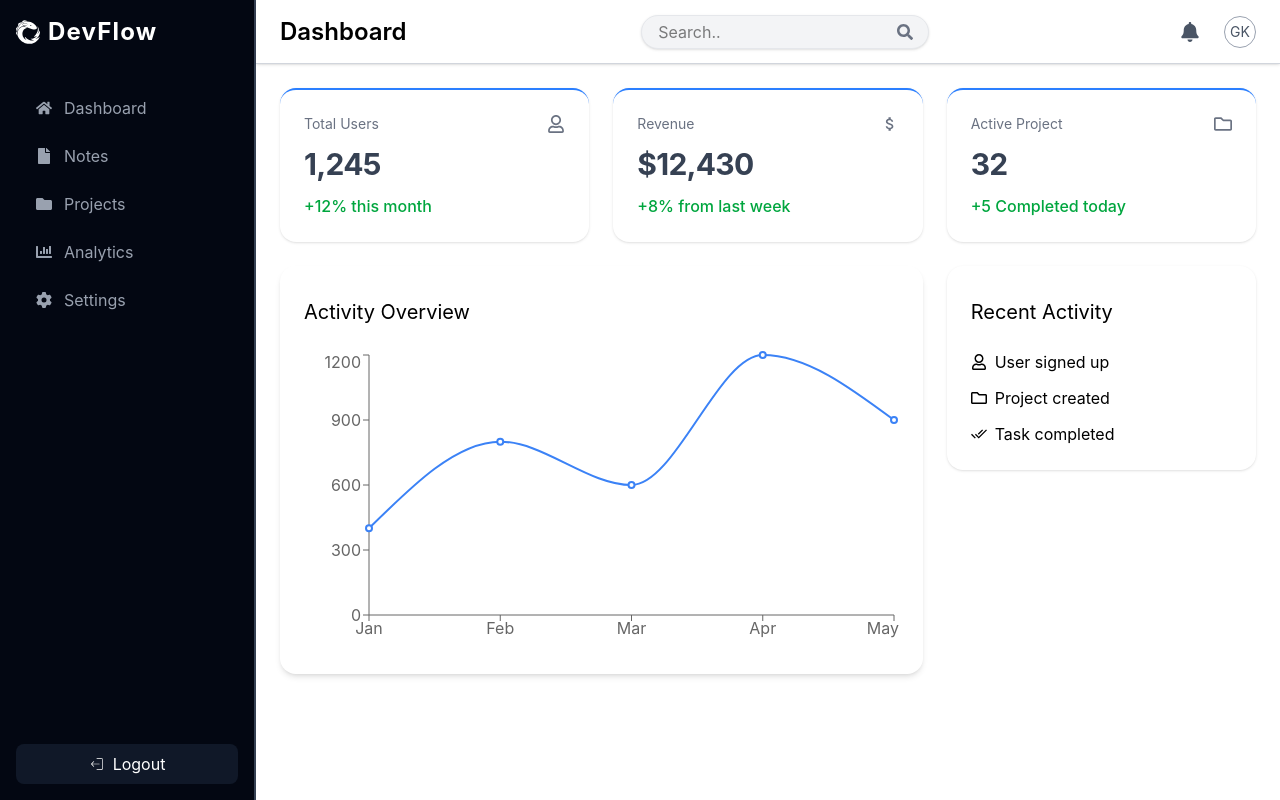
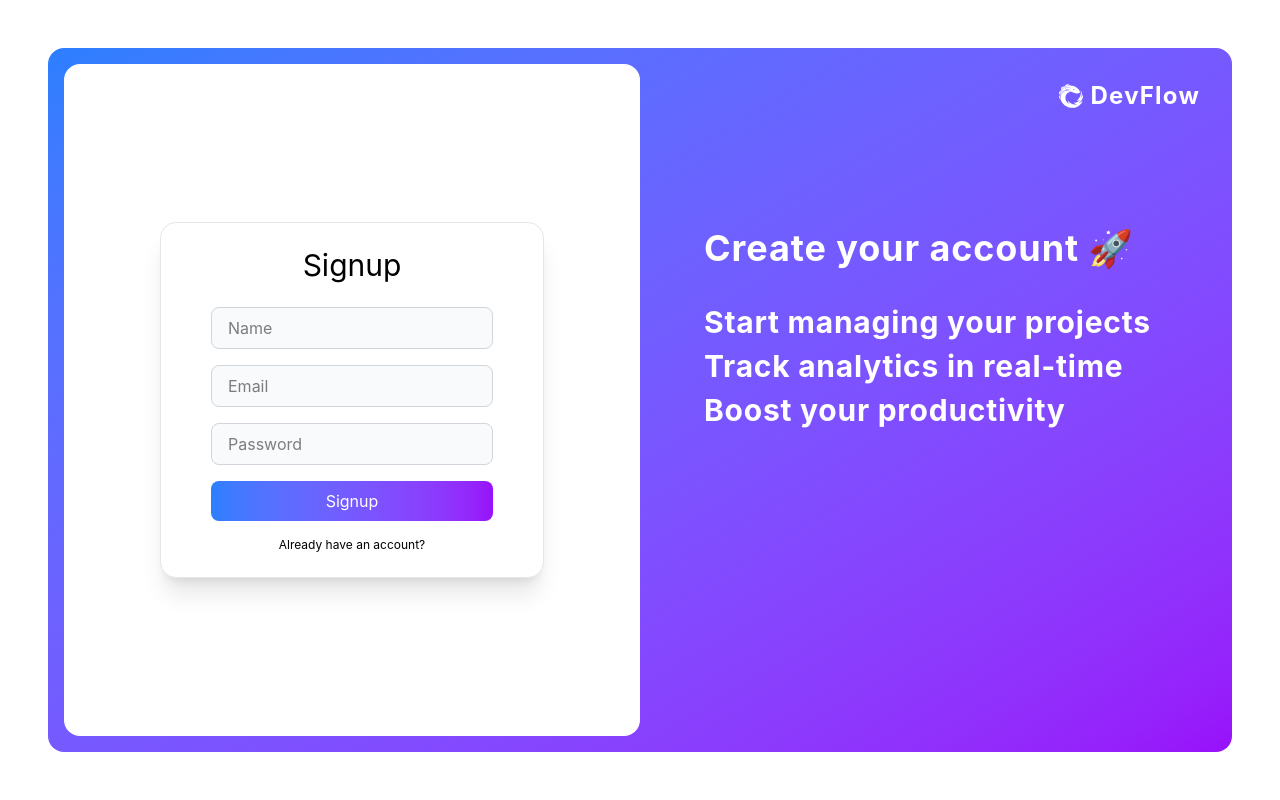
Before and after one commit to Gagankaushal143/Dashboard-SaaS, a React (Vite) app in the folder SaaS-Dashboard Frontend/: page / in a window 1280 px wide. Built offline with nearby package versions, Linux system fonts and the light colour scheme.

Commit message:
Added Login Signup

```diff
--- a/SaaS-Dashboard Frontend/src/App.jsx
+++ b/SaaS-Dashboard Frontend/src/App.jsx
@@ -1,11 +1,15 @@
 import './App.css'
 import { MainLayout } from "./layouts/MainLayout"
+import { Login } from "./pages/Login"
+import { Signup } from "./pages/Signup"
 
 function App() {
 
   return (
     <>
-      <MainLayout />
+      {/* <MainLayout /> */}
+      {/* <Login /> */}
+      <Signup />
     </>
   )
 }
--- /dev/null
+++ b/SaaS-Dashboard Frontend/src/pages/Login.jsx
@@ -0,0 +1,43 @@
+import { SiReactivex } from "react-icons/si";
+
+
+
+export const Login = () => {
+  return (
+    <div className="flex h-screen">
+
+        {/* Left side */}
+        <div className="w-1/2 bg-linear-to-br from-blue-500 to-purple-600 ">
+            <div className="flex justify-center mt-8 flex-col">
+                <h1 className="text-2xl text-white font-bold tracking-wider flex items-center gap-2 cursor-pointer px-8"><SiReactivex />DevFlow</h1>
+                <div className=" mt-40 text-white font-bold px-10 space-y-4 text-center">
+                    <p className="tracking-wide text-4xl leading-tight">
+                    Manage your projects smarter
+                    </p>
+                    <p className="tracking-wide text-4xl">
+                    Track growth, users, and analytics in one place
+                    </p>
+                </div>
+            </div>
+        </div>
+
+
+        {/* Right side  */}
+        <div className="w-1/2 flex items-center justify-center">
+            <div className="flex flex-col bg-white items-center justify-center p-6 rounded-2xl shadow-xl w-96 border border-gray-200 ">
+                <h1 className="text-3xl pb-6">Login</h1>
+                <div className="flex flex-col space-y-4">
+                    <input type="text" placeholder="Email" className="w-full border transition duration-200 bg-gray-50 focus:bg-white border-gray-300 rounded-lg px-4 py-2 focus:outline-none focus:ring-1 focus:ring-blue-500"/>
+                    <input type="text" placeholder="Password" className="w-full border transition duration-200 bg-gray-50 focus:bg-white border-gray-300 rounded-lg px-4 py-2 focus:outline-none focus:ring-1 focus:ring-blue-500"/>
+
+                    <p className="text-right text-xs text-gray-700 cursor-pointer hover:text-blue-600">Forgot password?</p>
+
+                    <button className="w-full bg-linear-to-r from-blue-500 to-purple-600 py-2 text-white rounded-lg  transition-all hover:scale-103 duration-300 cursor-pointer ">Login</button>
+
+                    <p className="text-xs text-center">Don't have an account? <span className="hover:underline text-blue-500 hover:text-blue-600 cursor-pointer">Signup</span></p>
+                </div>
+            </div>
+        </div>
+    </div>
+  )
+}
--- /dev/null
+++ b/SaaS-Dashboard Frontend/src/pages/Signup.jsx
@@ -0,0 +1,49 @@
+import { SiReactivex } from "react-icons/si";
+
+
+
+export const Signup = () => {
+  return (
+    <div className="flex h-screen p-12">
+
+        <div className="bg-linear-to-br from-blue-500 to-purple-600 flex rounded-2xl">
+            {/* Left side  */}
+        <div className="w-1/2 flex items-center justify-center bg-white m-4 rounded-2xl">
+            <div className="flex flex-col bg-white items-center justify-center p-6 rounded-2xl shadow-xl w-96 border border-gray-200 ">
+                <h1 className="text-3xl pb-6">Signup</h1>
+                <div className="flex flex-col space-y-4">
+                    <input type="text" placeholder="Name" className="w-full border transition duration-200 bg-gray-50 focus:bg-white border-gray-300 rounded-lg px-4 py-2 focus:outline-none focus:ring-1 focus:ring-blue-500"/>
+                    <input type="text" placeholder="Email" className="w-full border transition duration-200 bg-gray-50 focus:bg-white border-gray-300 rounded-lg px-4 py-2 focus:outline-none focus:ring-1 focus:ring-blue-500"/>
+                    <input type="text" placeholder="Password" className="w-full border transition duration-200 bg-gray-50 focus:bg-white border-gray-300 rounded-lg px-4 py-2 focus:outline-none focus:ring-1 focus:ring-blue-500"/>
+
+                    {/* <p className="text-right text-xs text-gray-700 cursor-pointer hover:text-blue-600">Forgot password?</p> */}
+
+                    <button className="w-full bg-linear-to-r from-blue-500 to-purple-600 py-2 text-white rounded-lg  transition-all hover:scale-103 duration-300 cursor-pointer ">Signup</button>
+
+                    <p className="text-xs text-center">Already have an account? <span className="hover:underline text-blue-500 hover:text-blue-600 cursor-pointer"><a href=""></a></span></p>
+                </div>
+            </div>
+        </div>
+
+
+
+        {/* Right side */}
+        <div className="w-1/2 rounded-r-2xl">
+            <div className="flex justify-center mt-8 flex-col">
+                <h1 className="text-2xl text-white font-bold tracking-wider flex items-center justify-end gap-2 cursor-pointer px-8"><SiReactivex />DevFlow</h1>
+                <div className=" mt-25 text-white font-bold px-12 space-y-4">
+                    <p className="tracking-wide text-4xl leading-loose">
+                    Create your account 🚀
+                    </p>
+                    <div className="tracking-wide text-3xl leading-11">
+                        Start managing your projects
+                        Track analytics in real-time
+                        Boost your productivity
+                    </div>
+                </div>
+            </div>
+        </div>
+        </div>
+    </div>
+  )
+}
```
